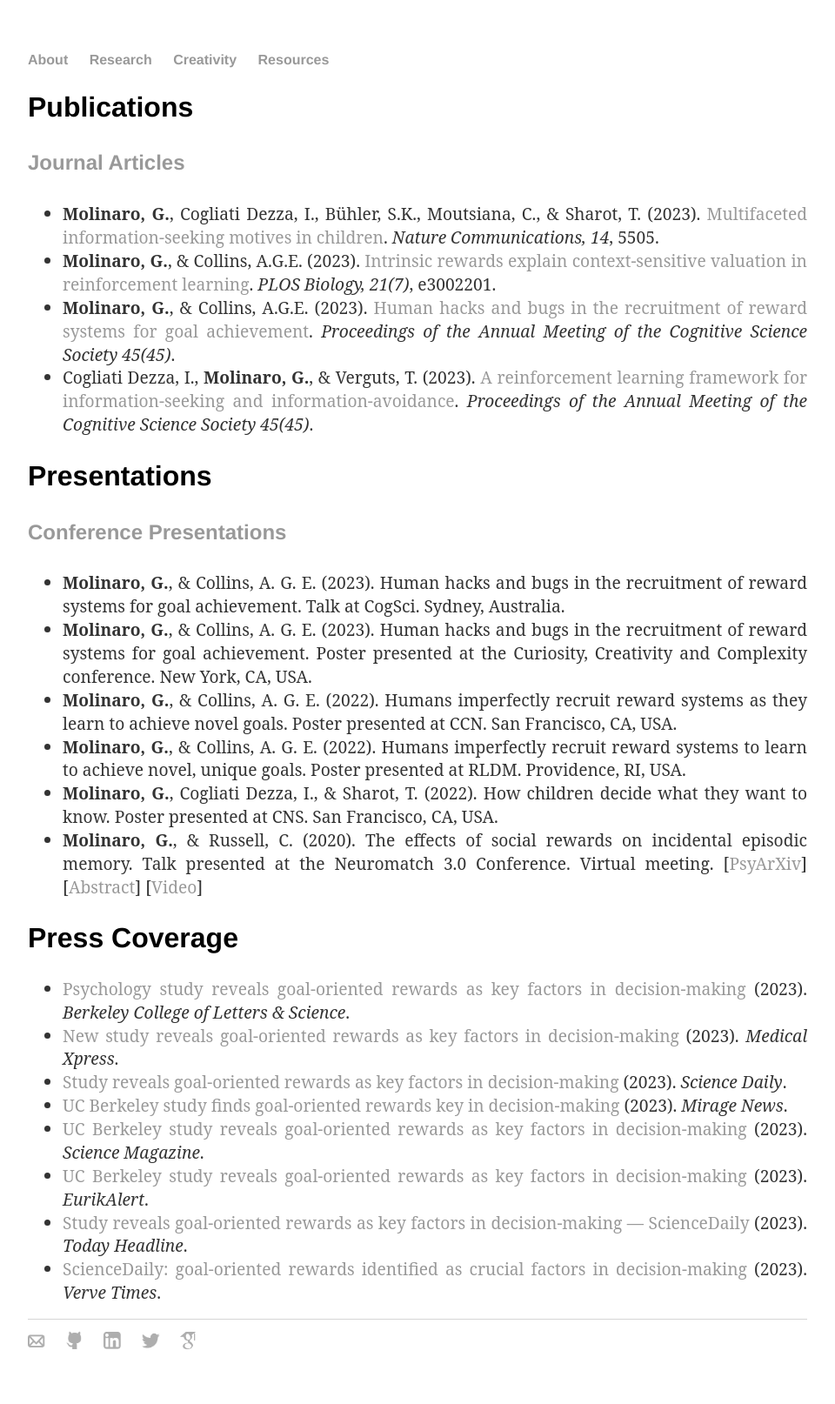
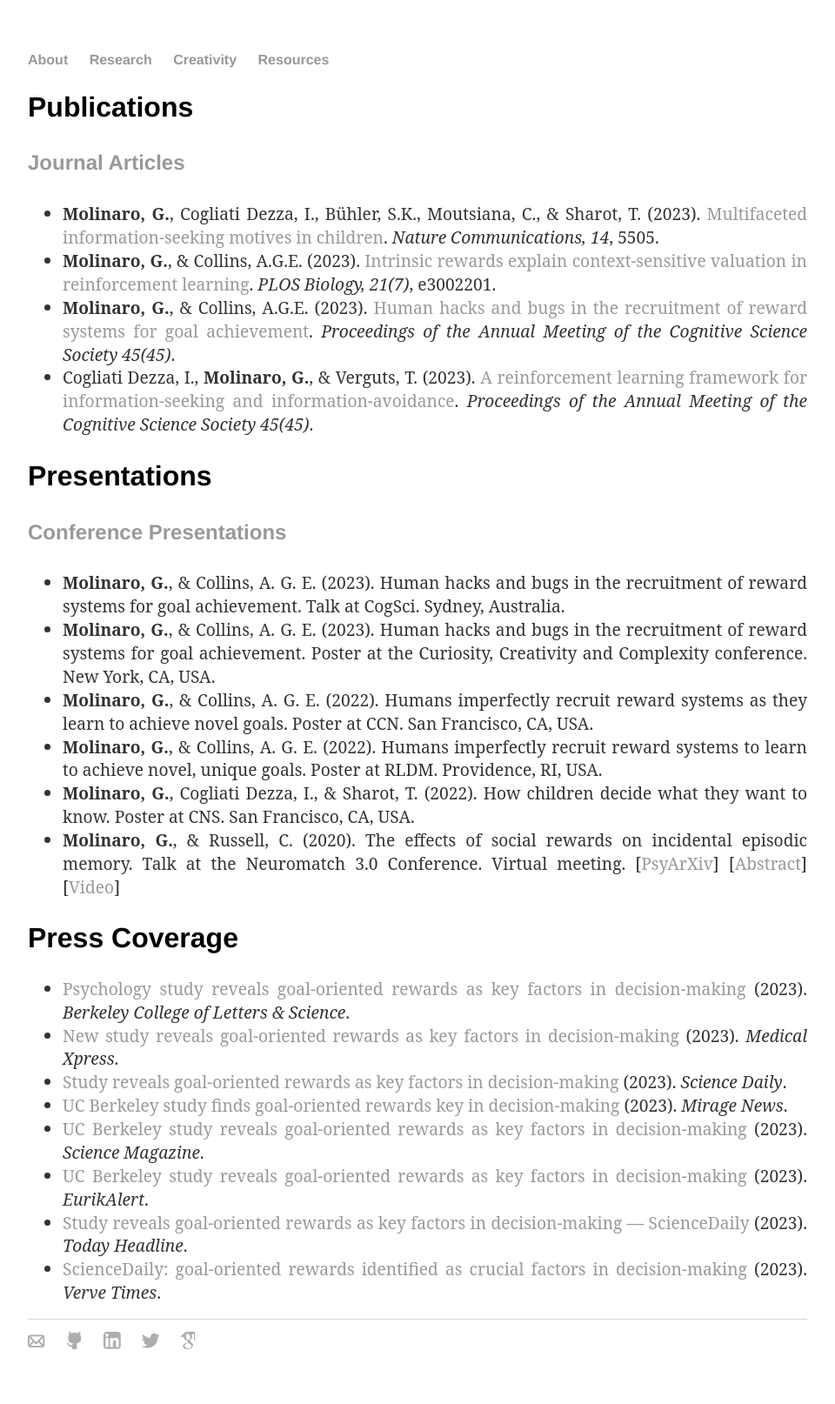
Before and after one commit to gaiamolinaro/gaiamolinaro.github.io, a Jekyll site: the page built from research/index.html, in a window 1280 px wide. Shown: the whole page at 87% size, without its empty margins (160-1120 px from the left). Built offline with Jekyll 4.4.1, drawn with Linux system fonts in a browser that asks for light colours; nearby versions of some CDN libraries.

Commit message:
Talk presented at -> Talk at

```diff
--- a/research/index.html
+++ b/research/index.html
@@ -37,19 +37,19 @@ title: Research | Gaia Molinaro
             Talk at CogSci. Sydney, Australia.
             </li>
         <li class="p-li"><b>Molinaro, G.</b>, & Collins, A. G. E. (2023). Human hacks and bugs in the recruitment of reward systems for goal achievement.
-            Poster presented at the Curiosity, Creativity and Complexity conference. New York, CA, USA.
+            Poster at the Curiosity, Creativity and Complexity conference. New York, CA, USA.
             </li>
         <li class="p-li"><b>Molinaro, G.</b>, & Collins, A. G. E. (2022). Humans imperfectly recruit reward systems as they learn to achieve novel goals.
-            Poster presented at CCN. San Francisco, CA, USA.
+            Poster at CCN. San Francisco, CA, USA.
             </li>
          <li class="p-li"><b>Molinaro, G.</b>, & Collins, A. G. E. (2022). Humans imperfectly recruit reward systems to learn to achieve novel, unique goals.
-            Poster presented at RLDM. Providence, RI, USA.
+            Poster at RLDM. Providence, RI, USA.
             </li>
          <li class="p-li"><b>Molinaro, G.</b>, Cogliati Dezza, I., & Sharot, T. (2022). How children decide what they want to know.
-            Poster presented at CNS. San Francisco, CA, USA.
+            Poster at CNS. San Francisco, CA, USA.
             </li>
          <li class="p-li"><b>Molinaro, G.</b>, & Russell, C. (2020). The effects of social rewards on incidental episodic memory.
-            Talk presented at the Neuromatch 3.0 Conference. Virtual meeting.
+            Talk at the Neuromatch 3.0 Conference. Virtual meeting.
             [<a href="https://psyarxiv.com/7xrct/" target="_blank">PsyArXiv</a>]
             [<a href="https://neuromatch.io/abstract/?submission_id=recet8YEcwdOjH2y3" target="_blank">Abstract</a>]
             [<a href="https://www.youtube.com/watch?v=pWVt1uKSZYk&t=35s&ab_channel=NeuromatchConference" target="_blank">Video</a>]
```
